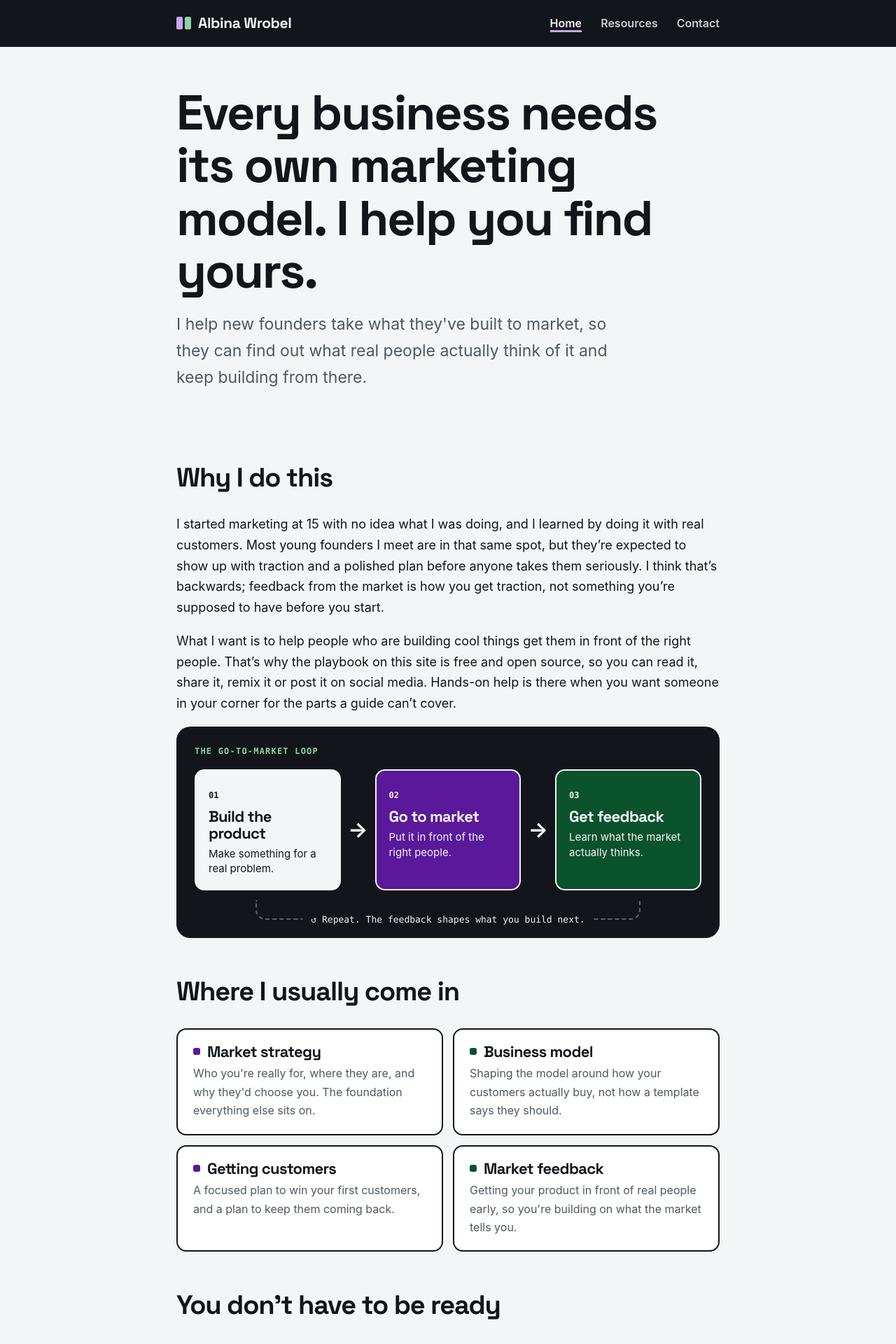
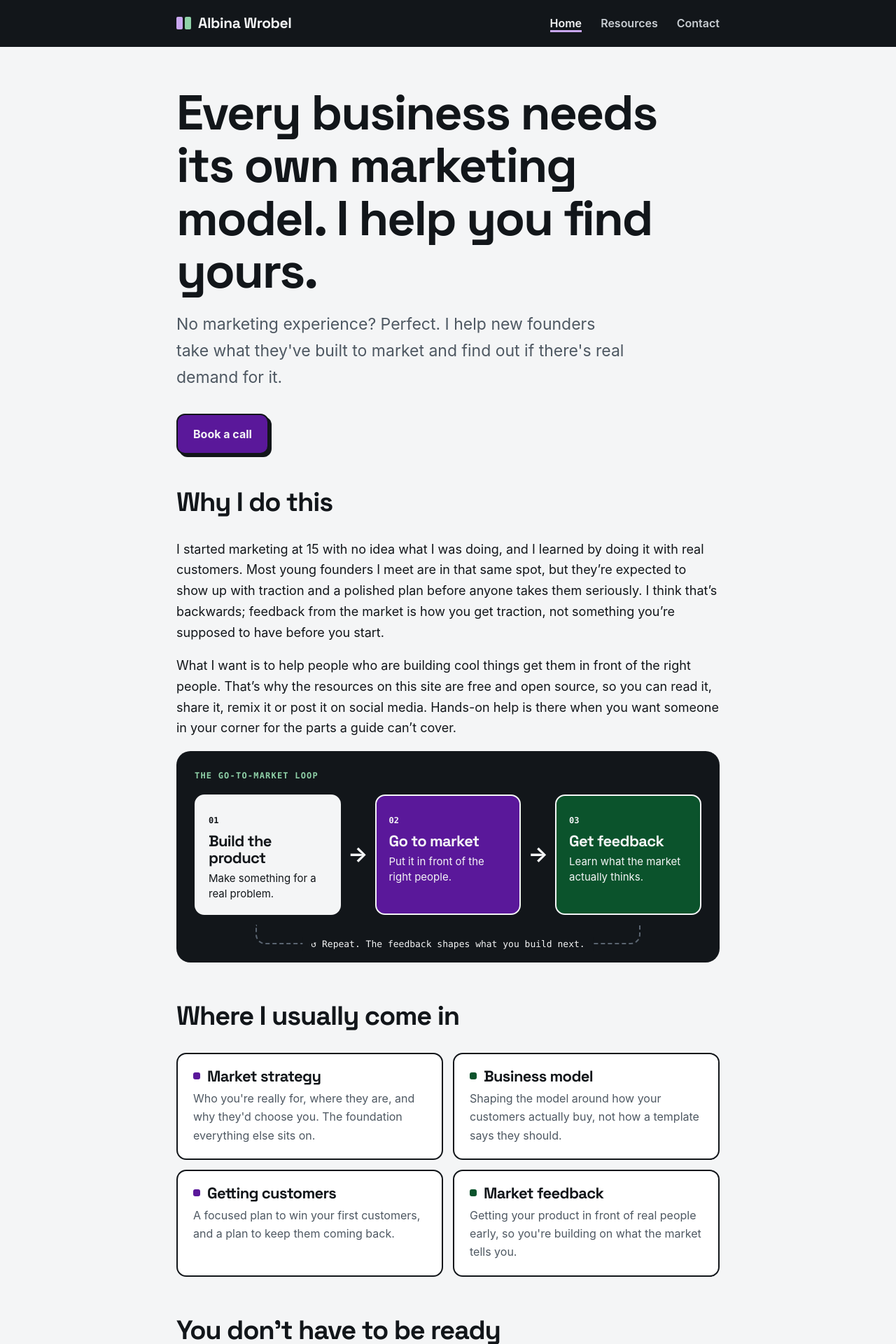
Before and after one commit to albinawrobel/albinawrobel.github.io, a Jekyll site: the page built from index.md, in a window 1280 px wide. Shown: the top 1920 px of the page at 70% size. Built offline with Jekyll 4.4.1, drawn with Linux system fonts in a browser that asks for light colours.

Commit message:
Add files via upload

```diff
--- a/assets/css/style.css
+++ b/assets/css/style.css
@@ -56,7 +56,9 @@ h3 { font-size:23px; margin-top:32px; }
 .actions { display:flex; gap:16px; flex-wrap:wrap; margin:32px 0 8px; }
 
 /* ---------- hero ---------- */
-.hero { padding-bottom: 24px; }
+.hero { padding-bottom: 8px; }
+.hero .actions { margin-bottom: 0; }
+.hero + h2 { margin-top: 40px; }
 .hero h1 { font-size: clamp(40px, 7.4vw, 70px); }
 
 /* ---------- lists ---------- */
--- a/index.md
+++ b/index.md
@@ -4,14 +4,17 @@ layout: default
 
 <section class="hero">
 <h1>Every business needs its own marketing model. I help you find yours.</h1>
-<p class="lede">I help new founders take what they've built to market, so they can find out what real people actually think of it and keep building from there.</p>
+<p class="lede">No marketing experience? Perfect. I help new founders take what they've built to market and find out if there's real demand for it.</p>
+<div class="actions">
+  <a class="button" href="https://calendar.app.google/g2ttvPG2wvmBxpqDA" target="_blank" rel="noopener">Book a call</a>
+</div>
 </section>
 
 ## Why I do this
 
 I started marketing at 15 with no idea what I was doing, and I learned by doing it with real customers. Most young founders I meet are in that same spot, but they're expected to show up with traction and a polished plan before anyone takes them seriously. I think that's backwards; feedback from the market is how you get traction, not something you're supposed to have before you start.
 
-What I want is to help people who are building cool things get them in front of the right people. That's why the playbook on this site is free and open source, so you can read it, share it, remix it or post it on social media. Hands-on help is there when you want someone in your corner for the parts a guide can't cover.
+What I want is to help people who are building cool things get them in front of the right people. That's why the resources on this site are free and open source, so you can read it, share it, remix it or post it on social media. Hands-on help is there when you want someone in your corner for the parts a guide can't cover.
 
 <div class="gtm" role="img" aria-label="The go-to-market loop: build the product, go to market, get feedback, and repeat.">
   <p class="gtm-label">The go-to-market loop</p>
```
